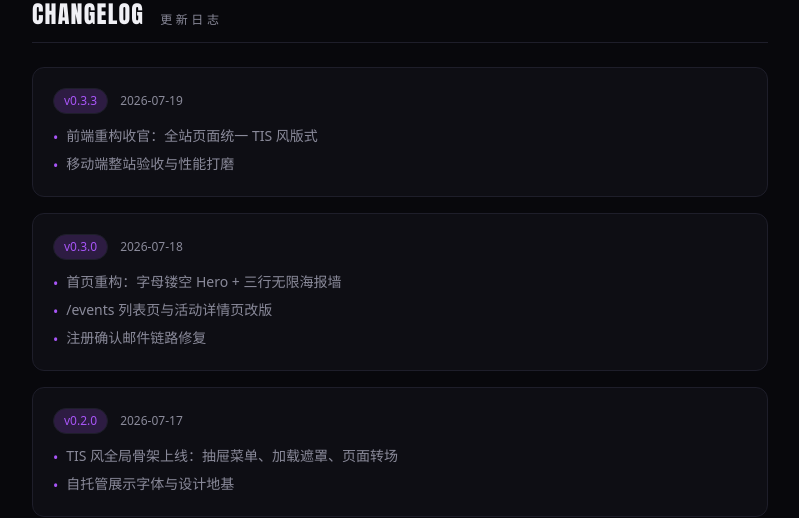
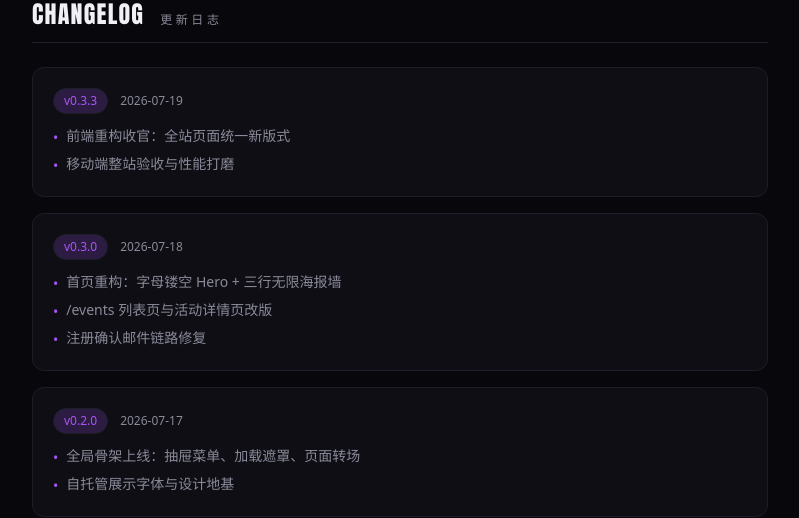
Before and after one commit to makishimatouri/anikura, a Next.js app: page /about in a window 1280 px wide. Shown: the part 1080-1598 px from the top of the page, without its empty margins (240-1039 px from the left). Built offline with nearby package versions, Linux system fonts and the light colour scheme; no server answers.

Commit message:
fix: 更新日志措辞去除参考站名 (v0.3.3)

```diff
--- a/app/about/page.tsx
+++ b/app/about/page.tsx
@@ -108,7 +108,7 @@ export default function AboutPage() {
                 date="2026-07-19"
                 version="v0.3.3"
                 items={[
-                  "前端重构收官：全站页面统一 TIS 风版式",
+                  "前端重构收官：全站页面统一新版式",
                   "移动端整站验收与性能打磨",
                 ]}
               />
@@ -125,7 +125,7 @@ export default function AboutPage() {
                 date="2026-07-17"
                 version="v0.2.0"
                 items={[
-                  "TIS 风全局骨架上线：抽屉菜单、加载遮罩、页面转场",
+                  "全局骨架上线：抽屉菜单、加载遮罩、页面转场",
                   "自托管展示字体与设计地基",
                 ]}
               />
```
Also changed, not shown: 1 other file (tests, documents, lock files or other folders).
